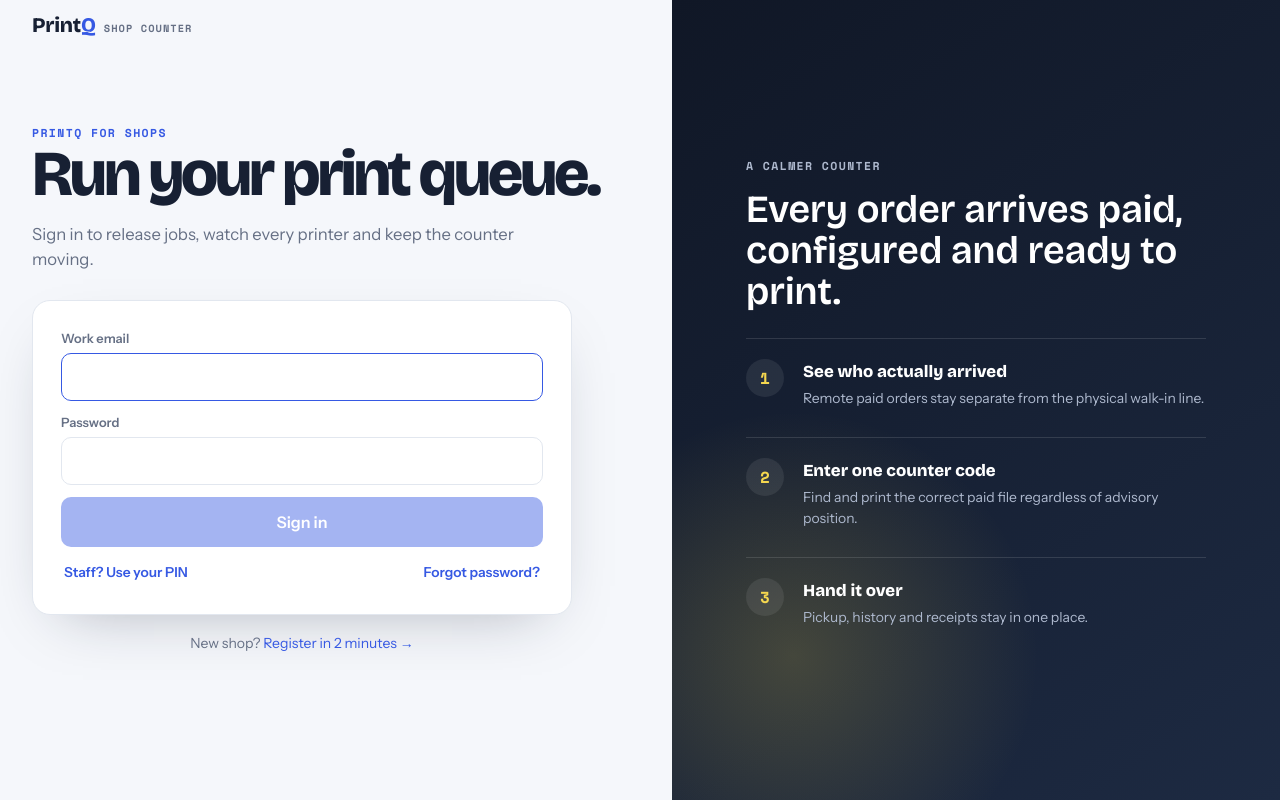
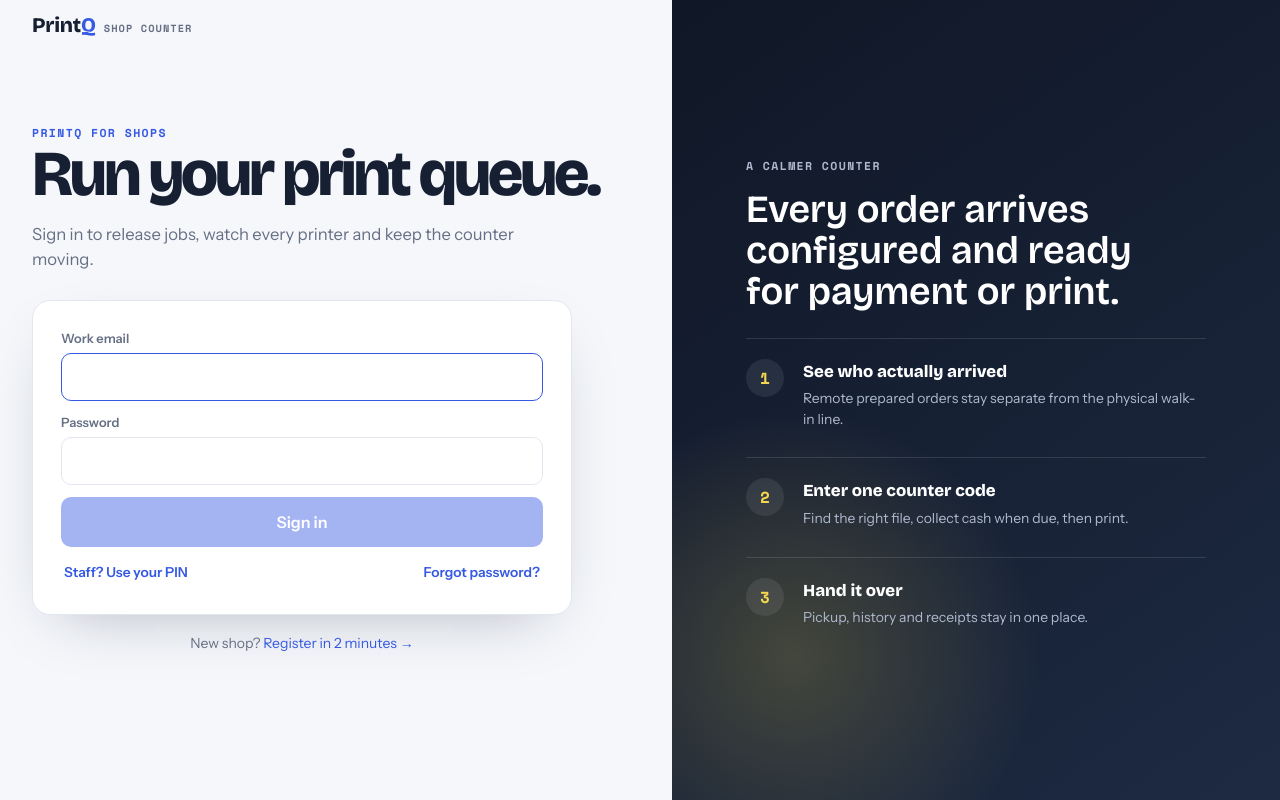
Before and after one commit to Shivam-Fl/printQ, a React (Vite) app in the folder apps/web/: page /dashboard/login in a window 1280 px wide. Built offline with nearby package versions, Linux system fonts and the light colour scheme; no server answers.

Commit message:
fix: align cash payment copy across UI

```diff
--- a/apps/web/src/pages/shop/Dashboard.tsx
+++ b/apps/web/src/pages/shop/Dashboard.tsx
@@ -215,7 +215,7 @@
   }
 
   async function jobAction(id: string, action: 'no-show' | 'handover') {
-    if (action === 'no-show' && !confirm('Remove this student from the live line? Their paid order stays available by counter code, but a later check-in will place them at the end.')) return;
+    if (action === 'no-show' && !confirm('Remove this student from the live line? Their prepared order stays available by counter code, but a later check-in will place them at the end.')) return;
     setError('');
     try {
       await api(`/api/shop/jobs/${id}/${action}`, { method: 'POST', role: 'shop' });
@@ -265,7 +265,7 @@
   async function toggleAvailability() {
     if (!setup) return;
     const next = !setup.acceptingOrders;
-    if (!next && !confirm('Pause new student orders? Existing paid orders and counter codes will continue to work.')) return;
+    if (!next && !confirm('Pause new student orders? Existing prepared orders and counter codes will continue to work.')) return;
     setError('');
     try {
       await api('/api/shop/availability', {
--- a/apps/web/src/pages/shop/History.tsx
+++ b/apps/web/src/pages/shop/History.tsx
@@ -11,7 +11,7 @@
   pagesPerCopy: number;
   totalPaise: number;
   at: string;
-  paymentStatus: 'pending' | 'paid' | 'refunding' | 'refunded' | 'failed';
+  paymentStatus: 'pending' | 'cash_due' | 'paid' | 'refunding' | 'refunded' | 'failed';
   printer: string | null;
   student: { name: string | null; phoneMasked: string };
   file: string;
--- a/apps/web/src/pages/shop/ShopLogin.tsx
+++ b/apps/web/src/pages/shop/ShopLogin.tsx
@@ -20,10 +20,10 @@
       <aside className="auth-aside shop-auth-aside">
         <div className="auth-proof">
           <span className="eyebrow-label">A calmer counter</span>
-          <h2>Every order arrives paid, configured and ready to print.</h2>
+          <h2>Every order arrives configured and ready for payment or print.</h2>
           <ol>
-            <li><span>1</span><div><strong>See who actually arrived</strong><p>Remote paid orders stay separate from the physical walk-in line.</p></div></li>
-            <li><span>2</span><div><strong>Enter one counter code</strong><p>Find and print the correct paid file regardless of advisory position.</p></div></li>
+            <li><span>1</span><div><strong>See who actually arrived</strong><p>Remote prepared orders stay separate from the physical walk-in line.</p></div></li>
+            <li><span>2</span><div><strong>Enter one counter code</strong><p>Find the right file, collect cash when due, then print.</p></div></li>
             <li><span>3</span><div><strong>Hand it over</strong><p>Pickup, history and receipts stay in one place.</p></div></li>
           </ol>
         </div>
--- a/apps/web/src/pages/student/Welcome.tsx
+++ b/apps/web/src/pages/student/Welcome.tsx
@@ -82,7 +82,7 @@
             <div>
               <span className="role-label">For print shops</span>
               <h3>Run your queue</h3>
-              <p>Prepared orders stay separate from checked-in students. One code finds and prints any paid order.</p>
+              <p>Prepared orders stay separate from checked-in students. One code finds the right order and confirms cash when needed.</p>
               <span className="role-link">Open shop dashboard <IconChevron /></span>
             </div>
           </Link>
```
